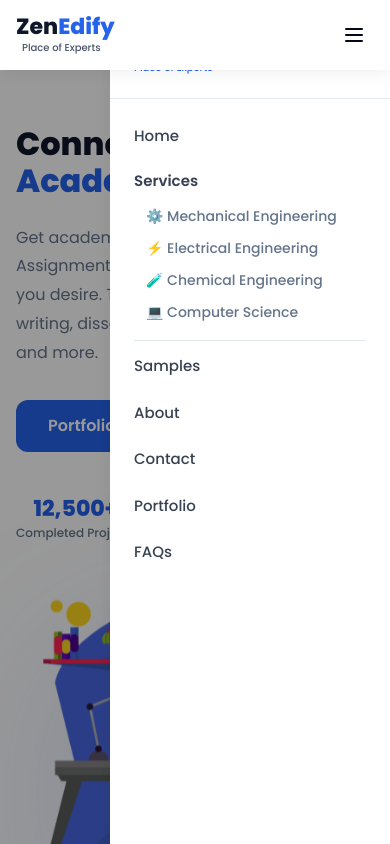
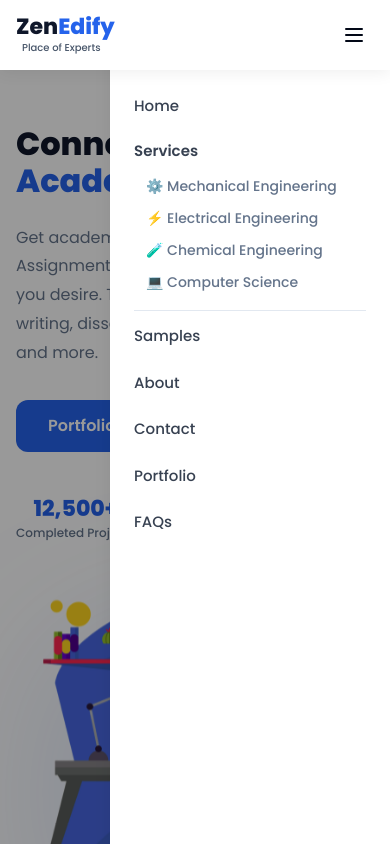
Before and after one commit to muhammadsubtain-me/zenedify, a Next.js app: page / in a window 390 px wide. Both pictures are taken after a click on the button 354 px from the left and 35 px from the top of the page. Built offline with nearby package versions, Linux system fonts and the light colour scheme.

Commit message:
adjust sidebar clip

```diff
--- a/components/Navbar.js
+++ b/components/Navbar.js
@@ -88,14 +88,18 @@ export default function Navbar() {
             </Button>
           </SheetTrigger>
           <SheetContent side="right" className="w-[280px] sm:w-[320px]">
-            <SheetHeader>
-              <SheetTitle asChild>
-                <div className="flex flex-col items-start">
-                  <span className="font-extrabold text-xl text-slate-900">ZenEdify</span>
-                  <span className="text-[10px] text-blue-600 font-medium mt-0.5">Place of Experts</span>
-                </div>
-              </SheetTitle>
-            </SheetHeader>
+           <SheetHeader>
+  <SheetTitle asChild className="!line-clamp-none !whitespace-normal !h-auto">
+    <div className="flex flex-col items-start leading-tight">
+      <span className="font-extrabold text-xl text-slate-900">
+        ZenEdify
+      </span>
+      <span className="text-[10px] text-slate-600 font-medium mt-0.5">
+        Place of Experts
+      </span>
+    </div>
+  </SheetTitle>
+</SheetHeader>
             <div className="px-6 py-4 space-y-1">
               <SheetClose asChild>
                 <Link href="/" className="block py-2.5 text-gray-700 no-underline font-medium text-[15px] hover:text-blue-600 transition-colors">
```
